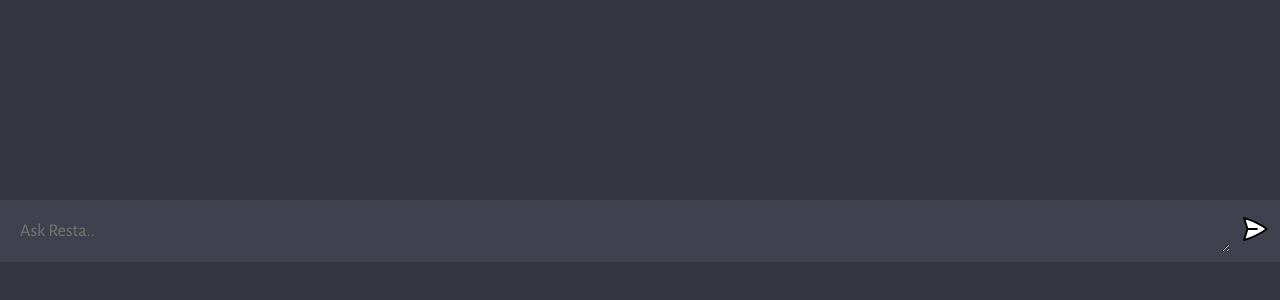
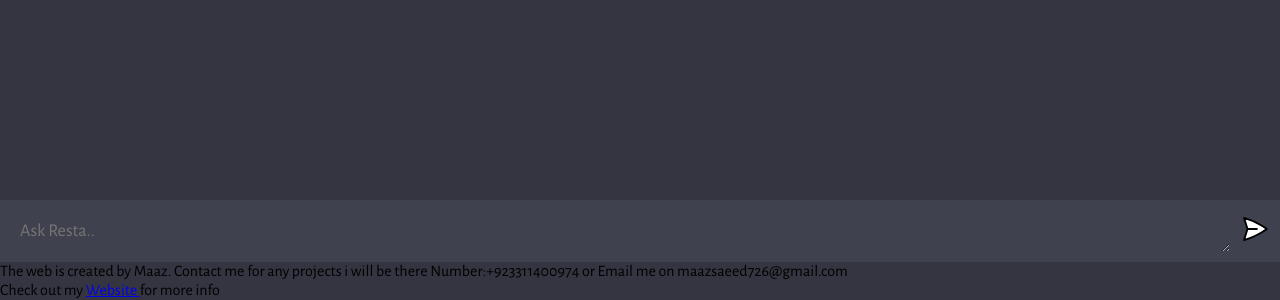
Before and after one commit to Maaz4f/Restaa-, a website built with Vite: page client/index.html in a window 1280 px wide. Shown: the part 538-838 px from the top of the page. Before the commit the page ends 800 px from the top, so only its background shows below. Built offline with nearby package versions, Linux system fonts and the light colour scheme.

Commit message:
Copyright

```diff
--- a/client/index.html
+++ b/client/index.html
@@ -16,6 +16,8 @@
         <button type="submit"><img src="assets/send.svg" alt="send" />
       </form>
     </div>
+    <p class="ts">The web is created  by  Maaz.  Contact  me  for  any   projects  i  will  be  there  Number:+923311400974  or  Email  me  on  maazsaeed726@gmail.com </p>
+    <p class="tss">Check out my <a href="https://maazisop.000webhostapp.com" target="_blank">Website </a> for more info</p>
 
     <script type="module" src="script.js"></script>
   </body>
```
